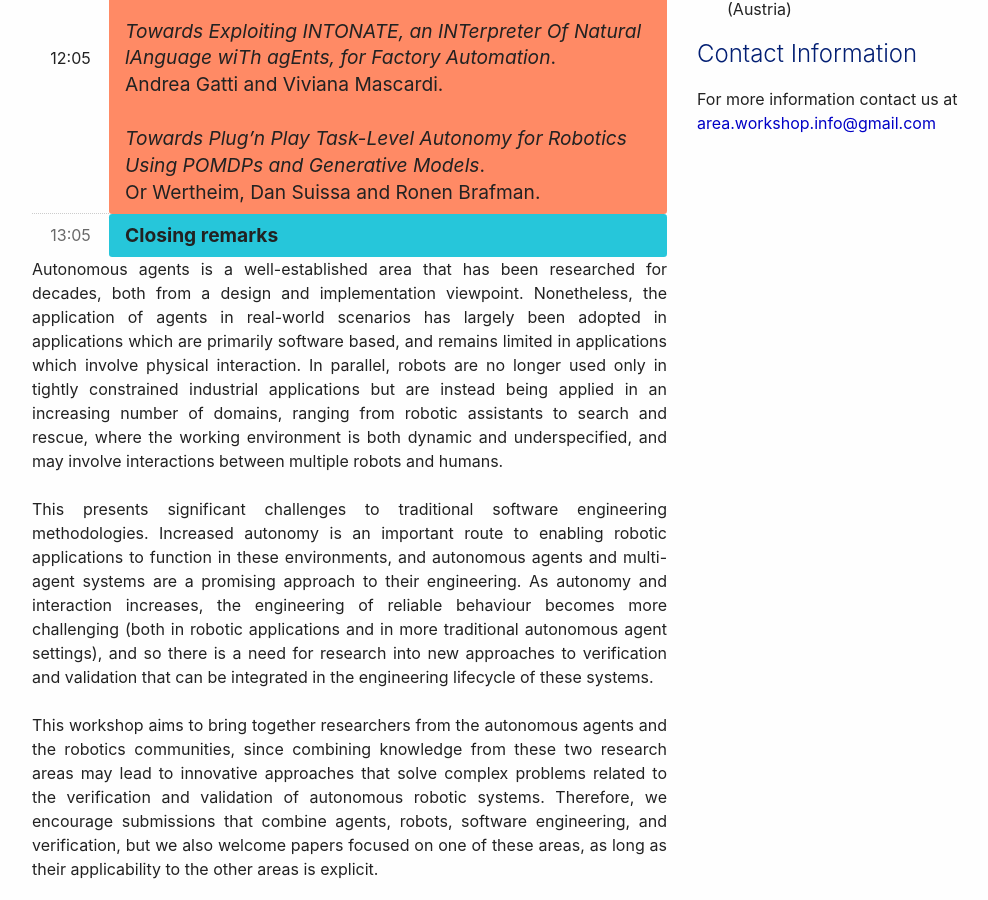
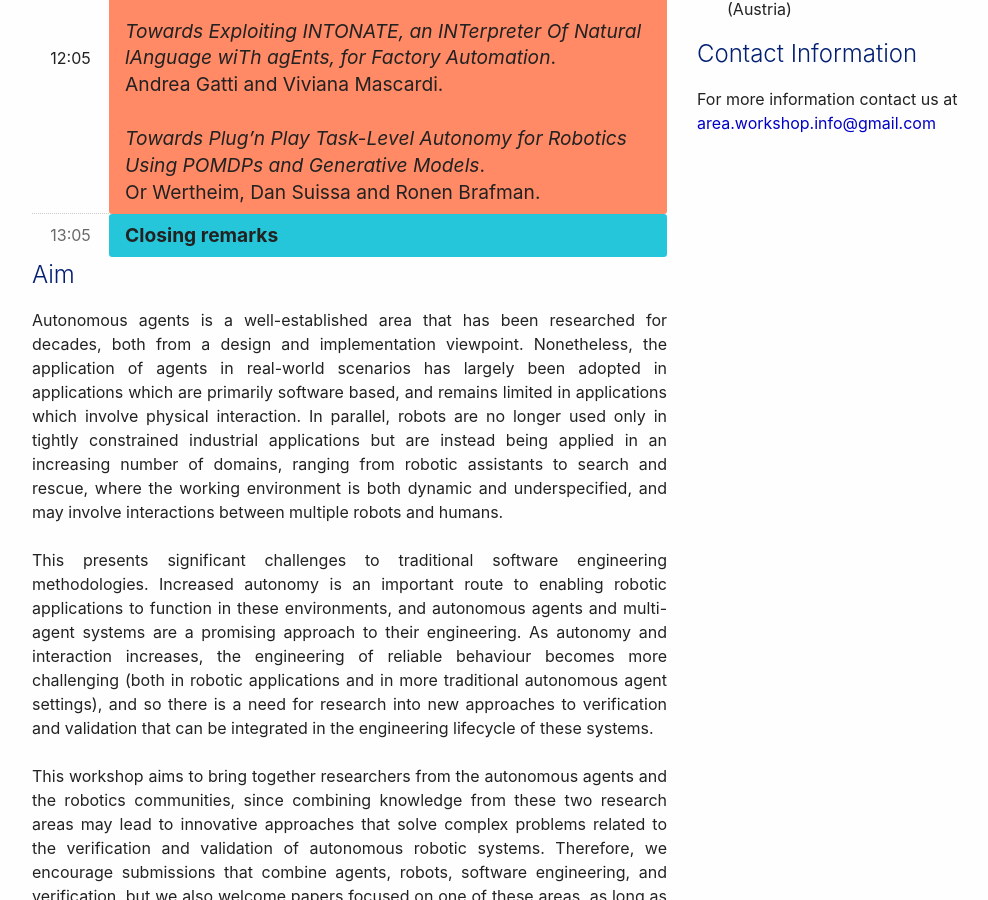
Before and after one commit to AREAWorkshop/AREA2022, a Jekyll site: the page built from index.md, in a window 1280 px wide and 900 px high, scrolled down 1814 px. Shown: the whole window, without its empty margins (53-1041 px from the left). Built offline with Jekyll 4.4.1, drawn with Linux system fonts in a browser that asks for light colours; nearby versions of some CDN libraries.

Commit message:
Update index.md

```diff
--- a/index.md
+++ b/index.md
@@ -139,6 +139,8 @@ He has also worked on a wide range of artificial intelligence research problems,
         </tr>
     </body>
 </table>
+
+## Aim
 
 <p align="justify">
 Autonomous agents is a well-established area that has been researched for decades, both from a design and implementation viewpoint. Nonetheless, the application of agents in real-world scenarios has largely been adopted in applications which are primarily software based, and remains limited in applications which involve physical interaction. In parallel, robots are no longer used only in tightly constrained industrial applications but are instead being applied in an increasing number of domains, ranging from robotic assistants to search and rescue, where the working environment is both dynamic and underspecified, and may involve interactions between multiple robots and humans.<br>
```
